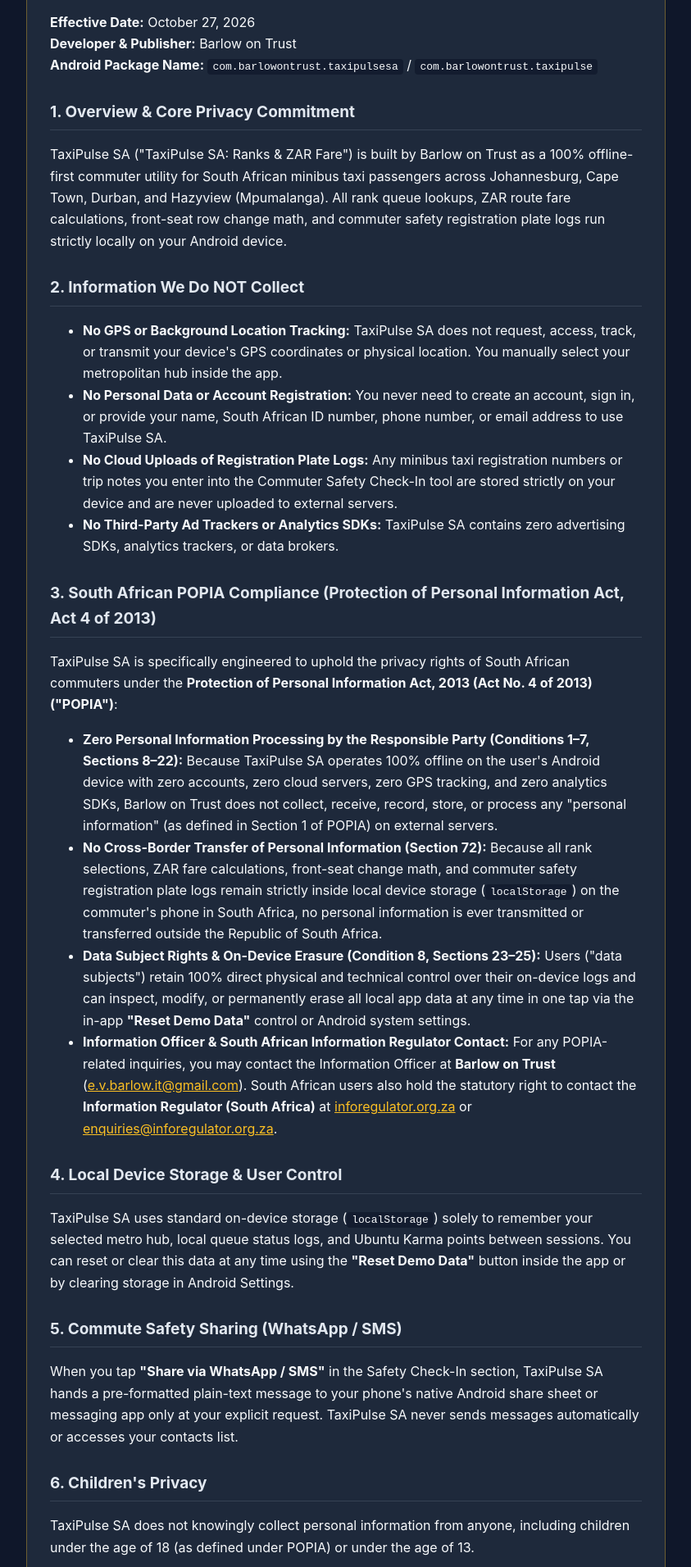
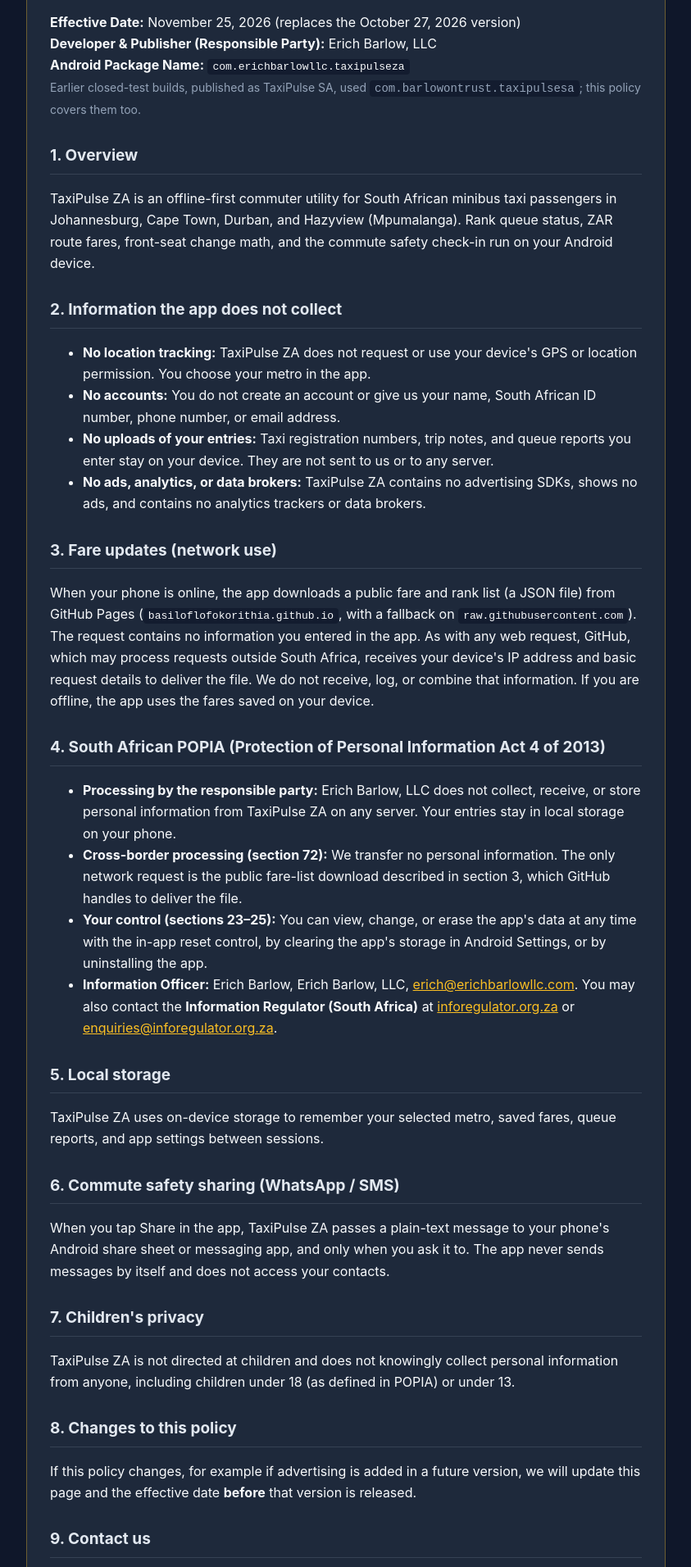
Before and after one commit to BasilofLofokorithia/barlowontrust-privacy, a plain HTML site: page taxipulse-sa.html in a window 1280 px wide. Shown: the part 175-2087 px from the top of the page at 82% size, without its empty margins (218-1061 px from the left). Drawn offline with Linux system fonts and the light colour scheme.

Commit message:
Update TrustCheck and TaxiPulse ZA privacy policies: publisher Erich Barlow, LLC, new package IDs, Play Billing details, fare-feed disclosure

```diff
--- a/taxipulse-sa.html
+++ b/taxipulse-sa.html
@@ -3,7 +3,7 @@
 <head>
   <meta charset="UTF-8" />
   <meta name="viewport" content="width=device-width, initial-scale=1.0" />
-  <title>Privacy Policy &amp; POPIA Compliance — TaxiPulse SA (Barlow on Trust)</title>
+  <title>Privacy Policy &amp; POPIA Compliance — TaxiPulse ZA (Erich Barlow, LLC)</title>
   <style>
     body {
       font-family: -apple-system, BlinkMacSystemFont, "Segoe UI", Roboto, sans-serif;
@@ -38,45 +38,52 @@
 </head>
 <body>
   <div class="card">
-    <span class="badge">100% Offline-First • POPIA Compliant (SA Act 4 of 2013) • Zero Cloud Data Collection</span>
-    <h1>Privacy Policy — TaxiPulse SA</h1>
-    <p><strong>Effective Date:</strong> October 27, 2026<br/>
-    <strong>Developer &amp; Publisher:</strong> Barlow on Trust<br/>
-    <strong>Android Package Name:</strong> <code>com.barlowontrust.taxipulsesa</code> / <code>com.barlowontrust.taxipulse</code></p>
+    <span class="badge">Offline-First • No Ads • No Accounts • POPIA (Act 4 of 2013)</span>
+    <h1>Privacy Policy — TaxiPulse ZA</h1>
+    <p><strong>Effective Date:</strong> November 25, 2026 (replaces the October 27, 2026 version)<br/>
+    <strong>Developer &amp; Publisher (Responsible Party):</strong> Erich Barlow, LLC<br/>
+    <strong>Android Package Name:</strong> <code>com.erichbarlowllc.taxipulseza</code><br/>
+    <span style="color:#94A3B8;font-size:14px;">Earlier closed-test builds, published as TaxiPulse SA, used <code>com.barlowontrust.taxipulsesa</code>; this policy covers them too.</span></p>
 
-    <h2>1. Overview &amp; Core Privacy Commitment</h2>
-    <p>TaxiPulse SA ("TaxiPulse SA: Ranks &amp; ZAR Fare") is built by Barlow on Trust as a 100% offline-first commuter utility for South African minibus taxi passengers across Johannesburg, Cape Town, Durban, and Hazyview (Mpumalanga). All rank queue lookups, ZAR route fare calculations, front-seat row change math, and commuter safety registration plate logs run strictly locally on your Android device.</p>
+    <h2>1. Overview</h2>
+    <p>TaxiPulse ZA is an offline-first commuter utility for South African minibus taxi passengers in Johannesburg, Cape Town, Durban, and Hazyview (Mpumalanga). Rank queue status, ZAR route fares, front-seat change math, and the commute safety check-in run on your Android device.</p>
 
-    <h2>2. Information We Do NOT Collect</h2>
+    <h2>2. Information the app does not collect</h2>
     <ul>
-      <li><strong>No GPS or Background Location Tracking:</strong> TaxiPulse SA does not request, access, track, or transmit your device's GPS coordinates or physical location. You manually select your metropolitan hub inside the app.</li>
-      <li><strong>No Personal Data or Account Registration:</strong> You never need to create an account, sign in, or provide your name, South African ID number, phone number, or email address to use TaxiPulse SA.</li>
-      <li><strong>No Cloud Uploads of Registration Plate Logs:</strong> Any minibus taxi registration numbers or trip notes you enter into the Commuter Safety Check-In tool are stored strictly on your device and are never uploaded to external servers.</li>
-      <li><strong>No Third-Party Ad Trackers or Analytics SDKs:</strong> TaxiPulse SA contains zero advertising SDKs, analytics trackers, or data brokers.</li>
+      <li><strong>No location tracking:</strong> TaxiPulse ZA does not request or use your device's GPS or location permission. You choose your metro in the app.</li>
+      <li><strong>No accounts:</strong> You do not create an account or give us your name, South African ID number, phone number, or email address.</li>
+      <li><strong>No uploads of your entries:</strong> Taxi registration numbers, trip notes, and queue reports you enter stay on your device. They are not sent to us or to any server.</li>
+      <li><strong>No ads, analytics, or data brokers:</strong> TaxiPulse ZA contains no advertising SDKs, shows no ads, and contains no analytics trackers or data brokers.</li>
     </ul>
 
-    <h2>3. South African POPIA Compliance (Protection of Personal Information Act, Act 4 of 2013)</h2>
-    <p>TaxiPulse SA is specifically engineered to uphold the privacy rights of South African commuters under the <strong>Protection of Personal Information Act, 2013 (Act No. 4 of 2013) ("POPIA")</strong>:</p>
+    <h2>3. Fare updates (network use)</h2>
+    <p>When your phone is online, the app downloads a public fare and rank list (a JSON file) from GitHub Pages (<code>basiloflofokorithia.github.io</code>, with a fallback on <code>raw.githubusercontent.com</code>). The request contains no information you entered in the app. As with any web request, GitHub, which may process requests outside South Africa, receives your device's IP address and basic request details to deliver the file. We do not receive, log, or combine that information. If you are offline, the app uses the fares saved on your device.</p>
+
+    <h2>4. South African POPIA (Protection of Personal Information Act 4 of 2013)</h2>
     <ul>
-      <li><strong>Zero Personal Information Processing by the Responsible Party (Conditions 1–7, Sections 8–22):</strong> Because TaxiPulse SA operates 100% offline on the user's Android device with zero accounts, zero cloud servers, zero GPS tracking, and zero analytics SDKs, Barlow on Trust does not collect, receive, record, store, or process any "personal information" (as defined in Section 1 of POPIA) on external servers.</li>
-      <li><strong>No Cross-Border Transfer of Personal Information (Section 72):</strong> Because all rank selections, ZAR fare calculations, front-seat change math, and commuter safety registration plate logs remain strictly inside local device storage (<code>localStorage</code>) on the commuter's phone in South Africa, no personal information is ever transmitted or transferred outside the Republic of South Africa.</li>
-      <li><strong>Data Subject Rights &amp; On-Device Erasure (Condition 8, Sections 23–25):</strong> Users ("data subjects") retain 100% direct physical and technical control over their on-device logs and can inspect, modify, or permanently erase all local app data at any time in one tap via the in-app <strong>"Reset Demo Data"</strong> control or Android system settings.</li>
-      <li><strong>Information Officer &amp; South African Information Regulator Contact:</strong> For any POPIA-related inquiries, you may contact the Information Officer at <strong>Barlow on Trust</strong> (<a href="mailto:e.v.barlow.it@gmail.com">e.v.barlow.it@gmail.com</a>). South African users also hold the statutory right to contact the <strong>Information Regulator (South Africa)</strong> at <a href="https://inforegulator.org.za" target="_blank" rel="noopener">inforegulator.org.za</a> or <a href="mailto:enquiries@inforegulator.org.za">enquiries@inforegulator.org.za</a>.</li>
+      <li><strong>Processing by the responsible party:</strong> Erich Barlow, LLC does not collect, receive, or store personal information from TaxiPulse ZA on any server. Your entries stay in local storage on your phone.</li>
+      <li><strong>Cross-border processing (section 72):</strong> We transfer no personal information. The only network request is the public fare-list download described in section 3, which GitHub handles to deliver the file.</li>
+      <li><strong>Your control (sections 23–25):</strong> You can view, change, or erase the app's data at any time with the in-app reset control, by clearing the app's storage in Android Settings, or by uninstalling the app.</li>
+      <li><strong>Information Officer:</strong> Erich Barlow, Erich Barlow, LLC, <a href="mailto:erich@erichbarlowllc.com">erich@erichbarlowllc.com</a>. You may also contact the <strong>Information Regulator (South Africa)</strong> at <a href="https://inforegulator.org.za" target="_blank" rel="noopener">inforegulator.org.za</a> or <a href="mailto:enquiries@inforegulator.org.za">enquiries@inforegulator.org.za</a>.</li>
     </ul>
 
-    <h2>4. Local Device Storage &amp; User Control</h2>
-    <p>TaxiPulse SA uses standard on-device storage (<code>localStorage</code>) solely to remember your selected metro hub, local queue status logs, and Ubuntu Karma points between sessions. You can reset or clear this data at any time using the <strong>"Reset Demo Data"</strong> button inside the app or by clearing storage in Android Settings.</p>
+    <h2>5. Local storage</h2>
+    <p>TaxiPulse ZA uses on-device storage to remember your selected metro, saved fares, queue reports, and app settings between sessions.</p>
 
-    <h2>5. Commute Safety Sharing (WhatsApp / SMS)</h2>
-    <p>When you tap <strong>"Share via WhatsApp / SMS"</strong> in the Safety Check-In section, TaxiPulse SA hands a pre-formatted plain-text message to your phone's native Android share sheet or messaging app only at your explicit request. TaxiPulse SA never sends messages automatically or accesses your contacts list.</p>
+    <h2>6. Commute safety sharing (WhatsApp / SMS)</h2>
+    <p>When you tap Share in the app, TaxiPulse ZA passes a plain-text message to your phone's Android share sheet or messaging app, and only when you ask it to. The app never sends messages by itself and does not access your contacts.</p>
 
-    <h2>6. Children's Privacy</h2>
-    <p>TaxiPulse SA does not knowingly collect personal information from anyone, including children under the age of 18 (as defined under POPIA) or under the age of 13.</p>
+    <h2>7. Children's privacy</h2>
+    <p>TaxiPulse ZA is not directed at children and does not knowingly collect personal information from anyone, including children under 18 (as defined in POPIA) or under 13.</p>
 
-    <h2>7. Contact Us</h2>
-    <p>If you have questions about this Privacy Policy, POPIA compliance, or TaxiPulse SA, please contact:<br/>
-    <strong>Barlow on Trust</strong><br/>
-    Email: <a href="mailto:e.v.barlow.it@gmail.com">e.v.barlow.it@gmail.com</a></p>
+    <h2>8. Changes to this policy</h2>
+    <p>If this policy changes, for example if advertising is added in a future version, we will update this page and the effective date <strong>before</strong> that version is released.</p>
+
+    <h2>9. Contact us</h2>
+    <p>Questions about this Privacy Policy, POPIA, or TaxiPulse ZA:<br/>
+    <strong>Erich Barlow, LLC</strong><br/>
+    Email: <a href="mailto:erich@erichbarlowllc.com">erich@erichbarlowllc.com</a><br/>
+    Website: <a href="https://www.erichbarlowllc.com" target="_blank" rel="noopener">www.erichbarlowllc.com</a></p>
   </div>
 </body>
 </html>
```
Also changed, not shown: index.html (+4 -4 lines), trustcheck.html (+35 -23 lines).
